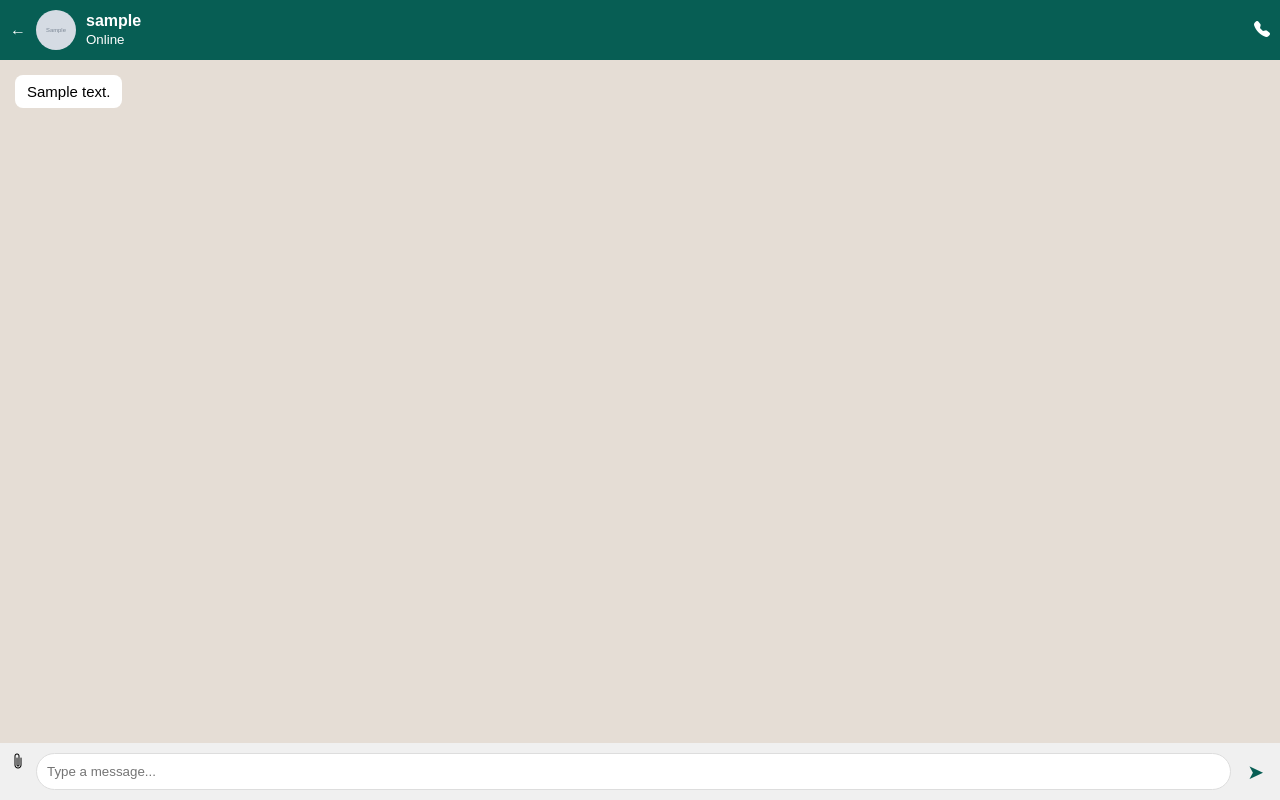
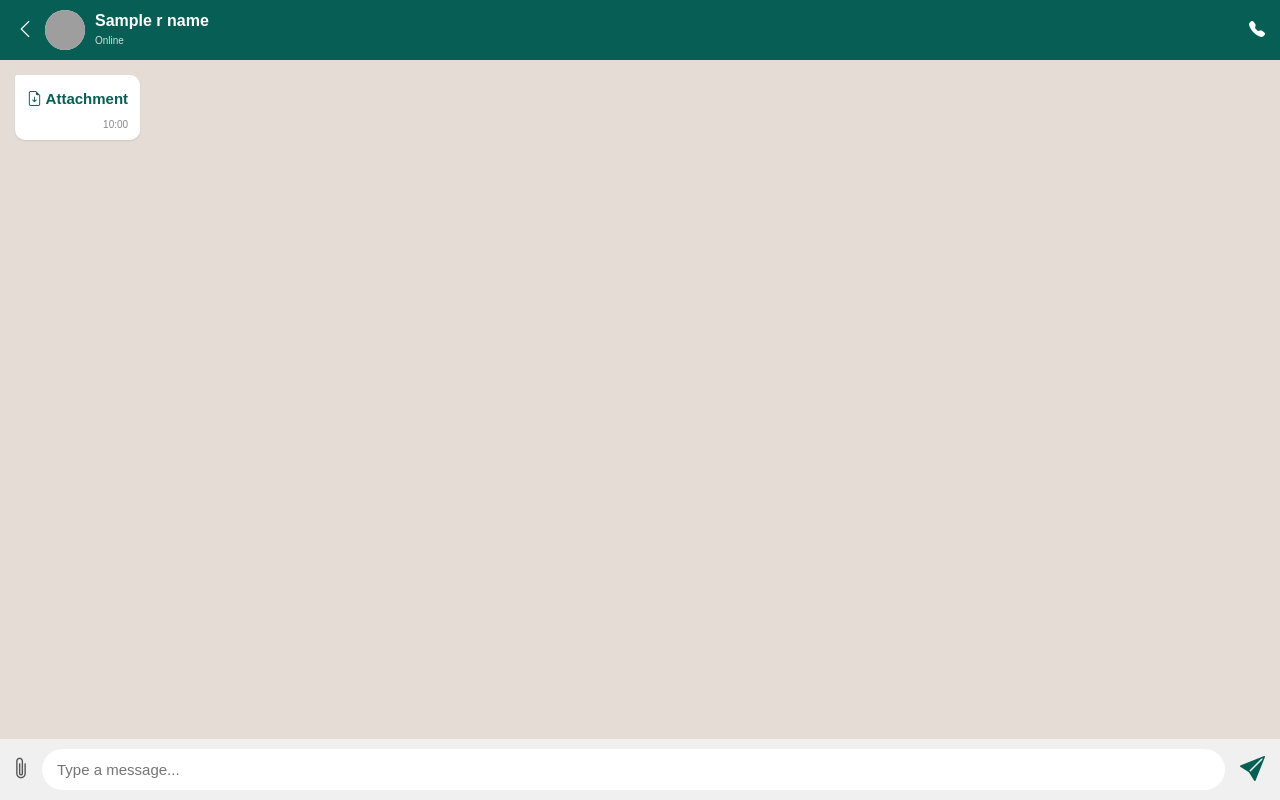
Before and after one commit to amanupadhy480-josh/Chat-Portal, a Flask app: template templates/chat.html in a window 1280 px wide. Run offline with Flask 3, Linux system fonts and the light colour scheme; a user stored in the database is signed in; tables that the repository leaves empty hold one stand-in row (values such as "Sample post"); the template is opened without the code that fills it: values that come from a table or form of the project are taken from there, most other values are stand-ins (such as "Sample title", 1, 10 or a date in 2020); grey boxes marked "Sample" are stand-in pictures; some libraries are stand-ins or nearby versions; grey boxes are pictures that could not be loaded.

Commit message:
Update chat.html

```diff
--- a/templates/chat.html
+++ b/templates/chat.html
@@ -1,66 +1,118 @@
 <!DOCTYPE html>
-<html>
+<html lang="en">
 <head>
+    <meta charset="UTF-8">
     <meta name="viewport" content="width=device-width, initial-scale=1.0">
-    <title>Chat</title>
+    <title>Chat with {{ r_name }}</title>
     <script src="https://cdnjs.cloudflare.com/ajax/libs/socket.io/4.0.1/socket.io.js"></script>
     <link rel="stylesheet" href="https://cdn.jsdelivr.net/npm/bootstrap-icons@1.11.1/font/bootstrap-icons.css">
+
     <style>
-        body { font-family: sans-serif; margin: 0; background: #e5ddd5; height: 100vh; display: flex; flex-direction: column; }
-        .header { background: #075e54; color: white; padding: 10px; display: flex; align-items: center; gap: 10px; }
-        #msgs { flex: 1; overflow-y: auto; padding: 15px; display: flex; flex-direction: column; gap: 10px; }
-        .m { padding: 8px 12px; border-radius: 8px; max-width: 75%; font-size: 15px; }
-        .sent { background: #dcf8c6; align-self: flex-end; }
-        .recv { background: white; align-self: flex-start; }
-        .input-area { background: #f0f0f0; padding: 10px; display: flex; gap: 10px; }
-        input { flex: 1; padding: 10px; border-radius: 20px; border: 1px solid #ddd; outline: none; }
+        :root { --wa-green: #075e54; --wa-light: #dcf8c6; --bg-chat: #e5ddd5; }
+        body { font-family: sans-serif; margin: 0; background: var(--bg-chat); height: 100vh; display: flex; flex-direction: column; }
+
+        .header { background: var(--wa-green); color: white; padding: 10px 15px; display: flex; align-items: center; gap: 10px; position: sticky; top: 0; z-index: 10; }
+        .header a { color: white; text-decoration: none; font-size: 20px; }
+        .header img { width: 40px; height: 40px; border-radius: 50%; object-fit: cover; background: #eee; }
+
+        #msgs { flex: 1; overflow-y: auto; padding: 15px; display: flex; flex-direction: column; gap: 8px; }
+
+        .m { padding: 8px 12px; border-radius: 10px; max-width: 75%; position: relative; font-size: 15px; line-height: 1.4; box-shadow: 0 1px 2px rgba(0,0,0,0.1); }
+        .sent { align-self: flex-end; background: var(--wa-light); border-top-right-radius: 2px; }
+        .recv { align-self: flex-start; background: white; border-top-left-radius: 2px; }
+
+        .msg-info { font-size: 10px; color: #888; text-align: right; margin-top: 4px; display: flex; justify-content: flex-end; align-items: center; gap: 3px; }
+        .tick { color: #34b7f1; font-weight: bold; }
+
+        .input-area { background: #f0f0f0; padding: 10px; display: flex; gap: 10px; align-items: center; }
+        #i { flex: 1; border: none; padding: 12px 15px; border-radius: 25px; outline: none; font-size: 15px; }
+        .send-btn { background: none; border: none; color: var(--wa-green); font-size: 25px; cursor: pointer; padding: 0 5px; }
+
+        .attachment-link { color: #075e54; text-decoration: none; font-weight: bold; display: block; padding: 5px 0; }
     </style>
 </head>
 <body>
+
     <div class="header">
-        <a href="/" style="color:white; text-decoration:none;">←</a>
-        <img src="/uploads/{{ recipient.profile_pic }}" style="width:40px; height:40px; border-radius:50%;">
-        <div>
-            <strong>{{ recipient.username }}</strong><br>
-            <small id="status">{% if recipient.is_online %}Online{% else %}Offline{% endif %}</small>
+        <a href="/"><i class="bi bi-chevron-left"></i></a>
+        <img src="/static/uploads/default_dp.png" alt="dp">
+        <div style="flex: 1;">
+            <strong>{{ r_name }}</strong><br>
+            <small style="font-size: 10px; opacity: 0.8;">Online</small>
         </div>
-        <i class="bi bi-telephone-fill" style="margin-left:auto;"></i>
+        <i class="bi bi-telephone-fill"></i>
     </div>
 
     <div id="msgs">
         {% for m in messages %}
-        <div class="m {% if m.sender == current_user.username %}sent{% else %}recv{% endif %}">
-            {{ m.content }}
+        <div class="m {% if m.sender == current_user.mobile %}sent{% else %}recv{% endif %}">
+            {% if m.file_path %}
+                <a href="/static/uploads/{{ m.file_path }}" class="attachment-link" target="_blank">
+                    <i class="bi bi-file-earmark-arrow-down"></i> Attachment
+                </a>
+            {% else %}
+                {{ m.content }}
+            {% endif %}
+
+            <div class="msg-info">
+                {{ m.timestamp.strftime('%H:%M') }}
+                {% if m.sender == current_user.mobile %}
+                    <span class="tick">✓✓</span>
+                {% endif %}
+            </div>
         </div>
         {% endfor %}
     </div>
 
-    <form class="input-area" id="f">
-        <i class="bi bi-paperclip" onclick="alert('File sharing logic uses send_file route')"></i>
+    <div class="input-area">
+        <i class="bi bi-paperclip" style="font-size: 22px; cursor: pointer; color: #555;" onclick="document.getElementById('file-up').click()"></i>
         <input id="i" placeholder="Type a message..." autocomplete="off">
-        <button type="submit" style="border:none; background:none; color:#075e54; font-size:20px;">➤</button>
+        <button class="send-btn" onclick="send()">
+            <i class="bi bi-send-fill"></i>
+        </button>
+    </div>
+
+    <form id="file-form" action="/send_file" method="POST" enctype="multipart/form-data" style="display:none;">
+        <input type="file" name="file" id="file-up" onchange="this.form.submit()">
+        <input type="hidden" name="r_mobile" value="{{ r_mobile }}">
     </form>
 
     <script>
         var socket = io();
-        var recipient = "{{ recipient.username }}";
+        var me = "{{ current_user.mobile }}";
+        var target = "{{ r_mobile }}";
 
-        document.getElementById('f').onsubmit = (e) => {
-            e.preventDefault();
-            let i = document.getElementById('i');
-            if(i.value) {
-                socket.emit('private_message', { message: i.value, recipient: recipient });
-                i.value = '';
+        // Scroll to bottom on load
+        var msgDiv = document.getElementById('msgs');
+        msgDiv.scrollTop = msgDiv.scrollHeight;
+
+        function send() {
+            let input = document.getElementById('i');
+            if(input.value.trim() !== "") {
+                socket.emit('private_message', {
+                    message: input.value,
+                    recipient: target,
+                    sender: me
+                });
+                input.value = '';
             }
-        };
+        }
+
+        // Enter key to send
+        document.getElementById('i').addEventListener("keypress", function(event) {
+            if (event.key === "Enter") {
+                send();
+            }
+        });
 
         socket.on('new_msg', (data) => {
-            let div = document.createElement('div');
-            div.className = `m ${data.sender === "{{ current_user.username }}" ? 'sent' : 'recv'}`;
-            div.innerText = data.msg;
-            document.getElementById('msgs').appendChild(div);
-            document.getElementById('msgs').scrollTop = document.getElementById('msgs').scrollHeight;
+            // Check if msg belongs to this chat
+            if((data.sender == me && data.recipient == target) || (data.sender == target && data.recipient == me)) {
+                // Reload to sync with DB and show ticks/files correctly
+                location.reload();
+            }
         });
     </script>
+
 </body>
 </html>
```
